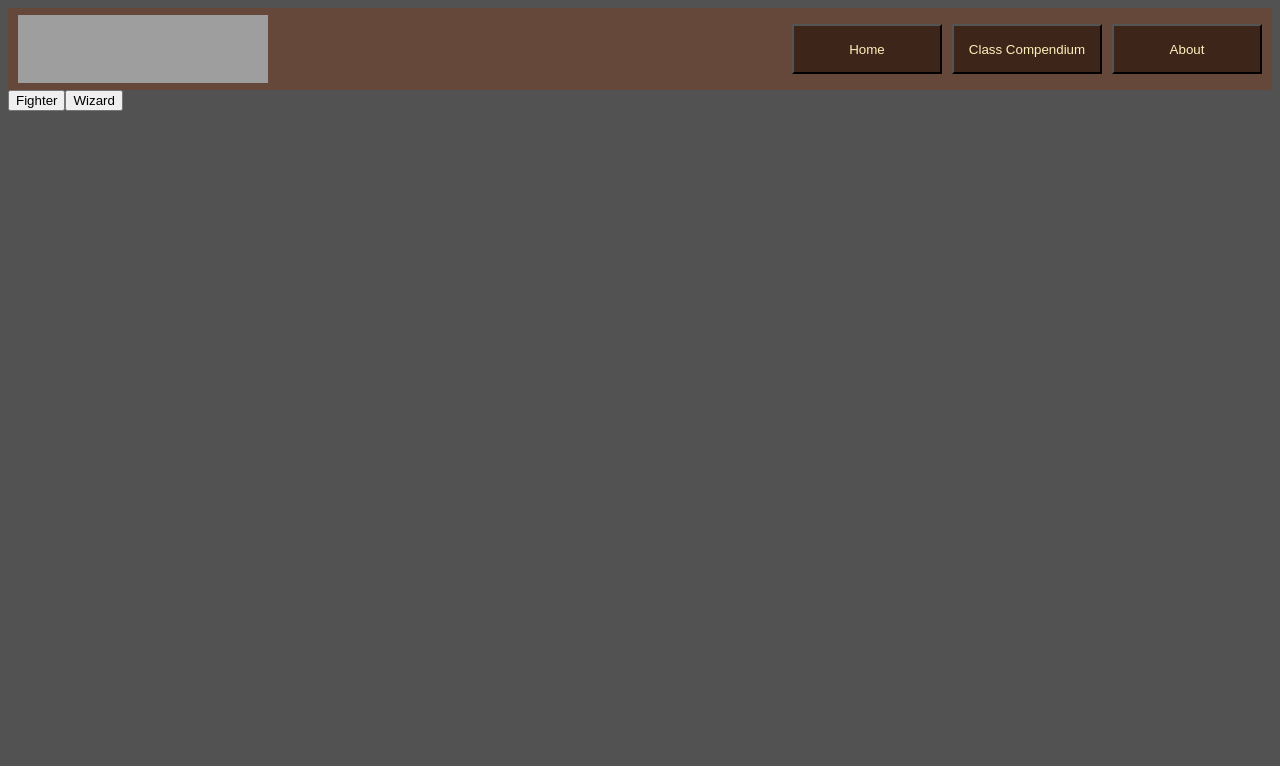
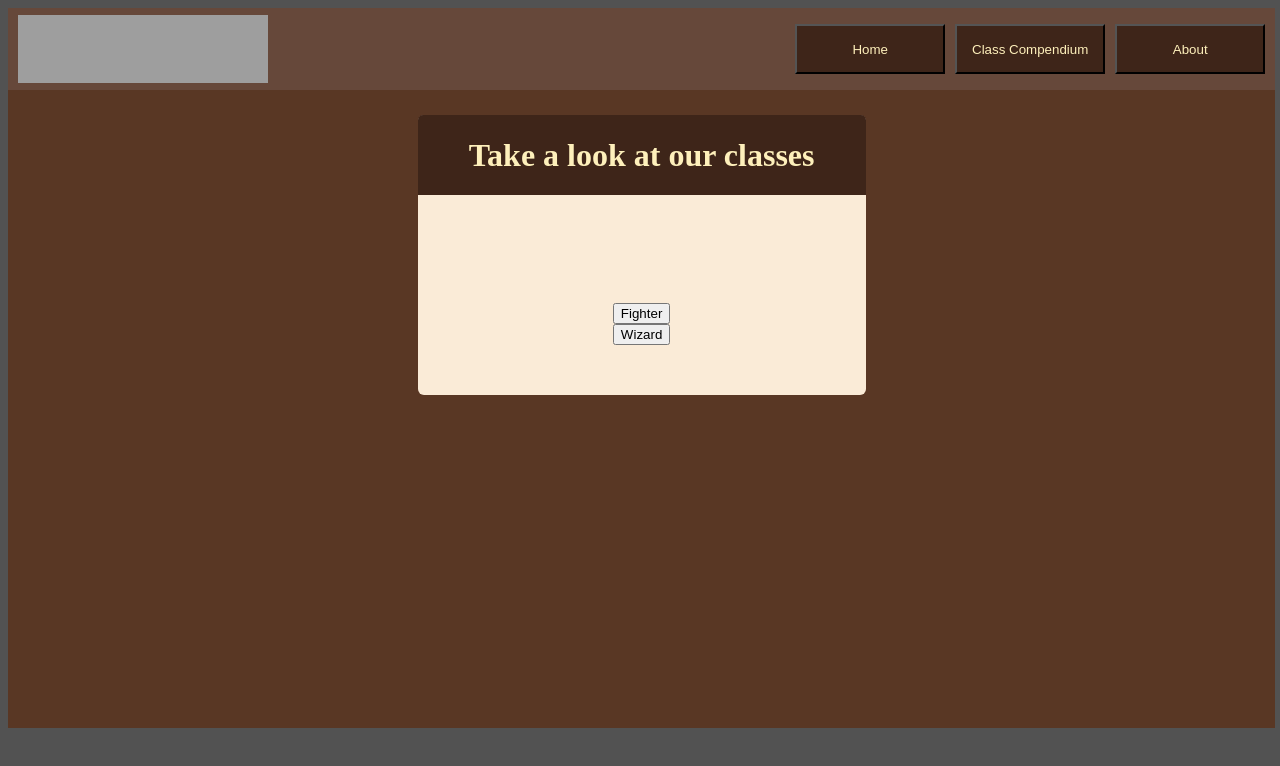
Before and after one commit to Shooterpat/router-practice-react, a React (Create React App) app: page /Classes in a window 1280 px wide. Shown: the top 766 px of the page. Built offline with nearby package versions, Linux system fonts and the light colour scheme; grey boxes are pictures that could not be loaded.

Commit message:
well, everything looks ok

```diff
--- a/src/components/Classsheet.js
+++ b/src/components/Classsheet.js
@@ -1,5 +1,6 @@
 import React from 'react';
 import Navbar from './Navbar';
+import '../styles/classSheet.css'
 import { useParams, useNavigate } from 'react-router-dom';
 import {classes} from "../data"
 
@@ -12,14 +13,17 @@ function Classsheet() {
 
 
     return (
-        <div>
+        <div className='classContainer'>
             <Navbar />
+            <div className='cardContainer'>
             <h1>This is the {classname} class!</h1>
-            <div className='cardContainer'>
+                <div className='cardTitle'></div>
+                <div className='cardContent'>
                 <h2>What power does a {classname} have?</h2>
                 <p>{classes[classname].power}</p>
                 <h2>What special abilities does a {classname} have?</h2>
                 <p>{classes[classname].specialAbilities}</p>
+                </div>
             </div>
             <button onClick={() => {
                     navigate("/Classes")
--- a/src/pages/Classes.js
+++ b/src/pages/Classes.js
@@ -1,6 +1,7 @@
 import React from 'react';
 import Navbar from '../components/Navbar';
 import { useNavigate } from 'react-router-dom';
+import '../styles/classes.css'
 
 function Classes() {
 
@@ -9,12 +10,17 @@ function Classes() {
     return (
         <div className='classContainer'>
             <Navbar />
+            <div className='classInfoNavigation'>
+            <h1>Take a look at our classes</h1>
+            <div className='buttons'>
             <button onClick={() => {
                     navigate("/Classes/Fighter")
                 }} className='classSelectButton'>Fighter</button>
             <button onClick={() => {
                     navigate("/Classes/Wizard")
                 }} className='classSelectButton'>Wizard</button>
+            </div>
+            </div>
         </div>
     );
 }
--- /dev/null
+++ b/src/styles/classSheet.css
@@ -0,0 +1,11 @@
+.cardContainer{
+    display: flex;
+    justify-content: center;
+    align-items: center;
+    flex-direction: column;
+    background-color: blanchedalmond;
+    color: black;
+    width: 35vw;
+    height: 50vh;
+    margin-top: 25px;
+}
--- /dev/null
+++ b/src/styles/classes.css
@@ -0,0 +1,38 @@
+.classContainer{
+    height: 90vh;
+    width: 99vw;
+    background-color: #593724;
+    display: flex;
+    flex-direction: column;
+    align-items: center;
+    color: #FEF0BB;
+}
+
+.classInfoNavigation{
+    display: flex;
+    flex-direction: column;
+    justify-content: space-between;
+    margin-top: 25px;
+    width: 35vw;
+    height: 35vh;
+    border-radius: 6px 6px 6px 6px;
+    background-color: antiquewhite;
+}
+
+.classInfoNavigation h1{
+    background-color: #3E2519;
+    margin-top: 0;
+    display: flex;
+    justify-content: center;
+    align-items: center;
+    height: 10vh;
+    border-radius: 5px 5px 0 0;
+}
+
+.buttons{
+    display: flex;
+    flex-direction: column;
+    justify-content: center;
+    align-items: center;
+    margin-bottom: 50px;
+}
--- a/src/styles/navbar.css
+++ b/src/styles/navbar.css
@@ -3,6 +3,7 @@
     justify-content: space-between;
     align-items: center;
     background-color: #66483a;
+    width: 99vw;
 }
 
 .navbarContainer ul{
```
